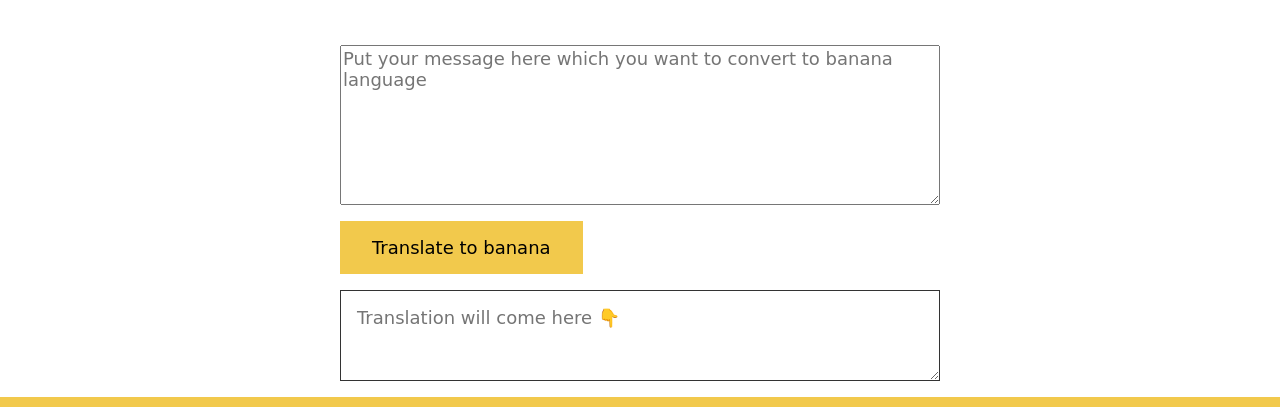
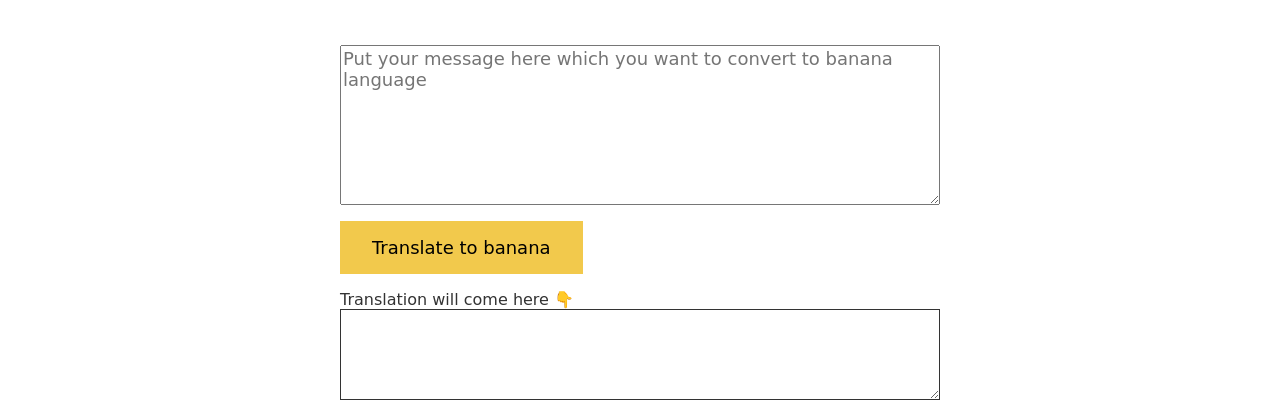
Before and after one commit to rabiya-basri/fun-with-minions, a plain HTML site: page index.html in a window 1280 px wide. Shown: the part 96-503 px from the top of the page. Drawn offline with Linux system fonts and the light colour scheme.

Commit message:
updated index

```diff
--- a/index.html
+++ b/index.html
@@ -16,7 +16,8 @@
     <main>
         <textarea id="txt-input" placeholder="Put your message here which you want to convert to banana language"></textarea>
         <button id="btn-translate">Translate to banana</button>
-        <textarea id="output" placeholder="Translation will come here 👇"></textarea>
+        <div>Translation will come here 👇</div>
+        <textarea id="output"></textarea>
     </main>
     <footer>
         <div style="font-size:x-large;">about</div>
```
